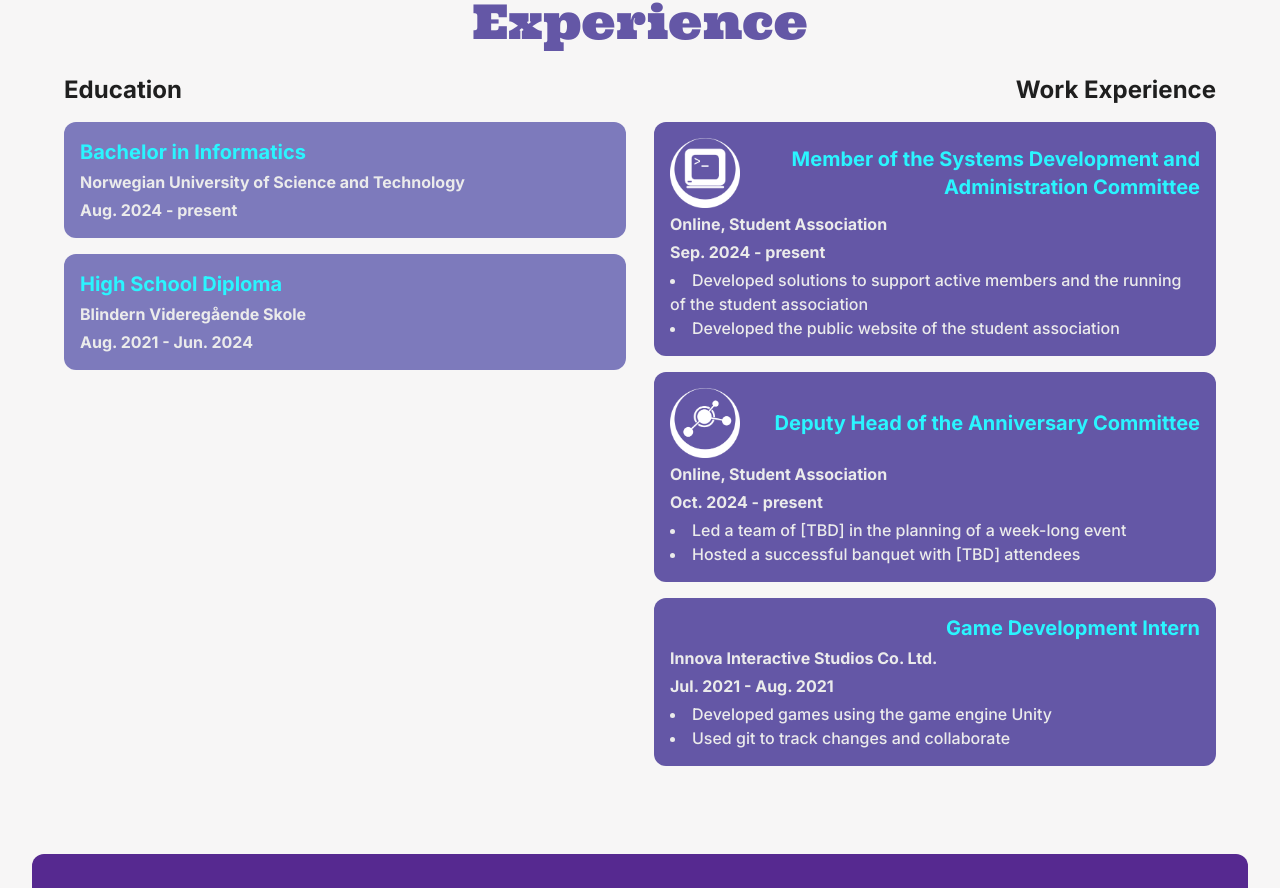
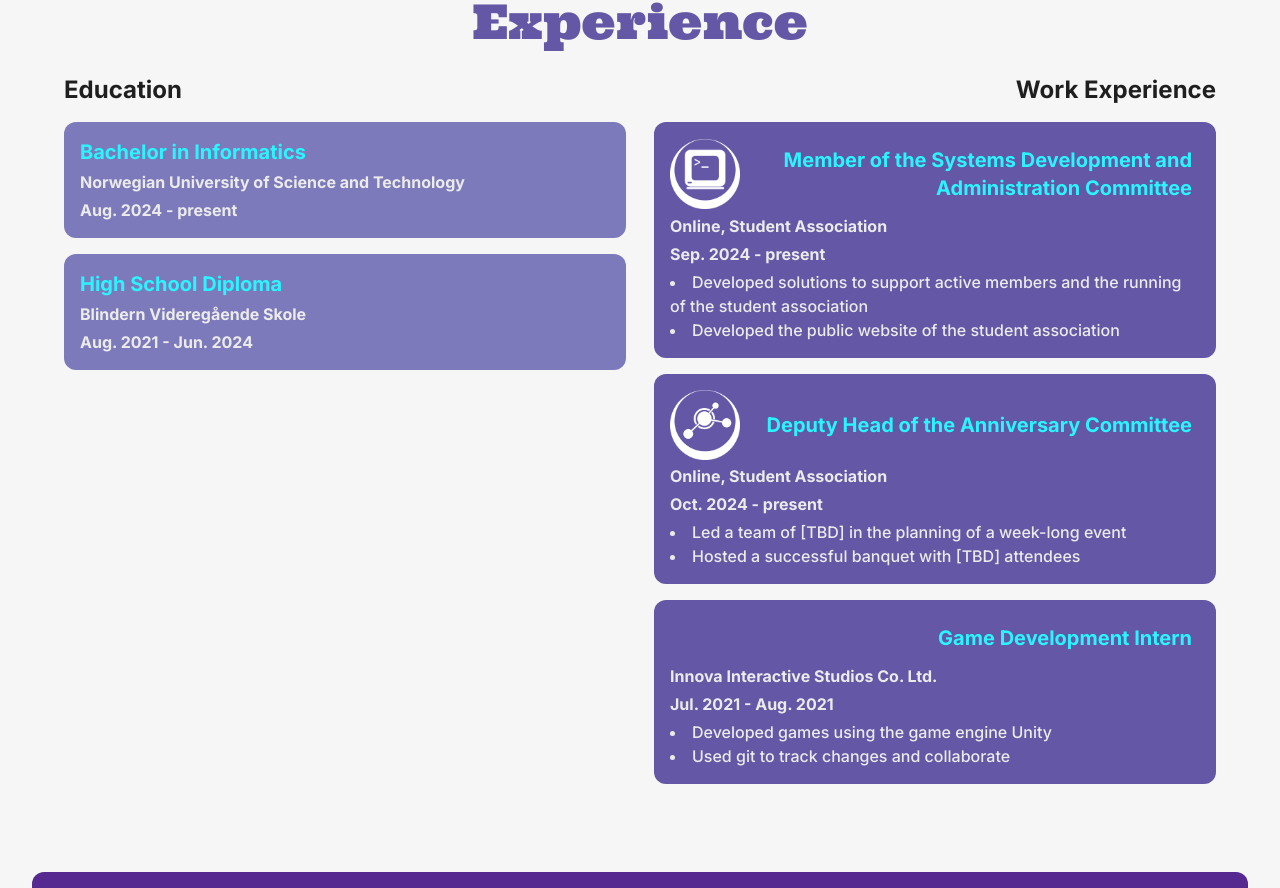
Before and after one commit to henrygraesberg/react_portfolio, a Next.js app: page / in a window 1280 px wide. Shown: the part 1606-2494 px from the top of the page. Built offline with nearby package versions, Linux system fonts and the light colour scheme.

Commit message:
Add margin to title text in work experience cards

```diff
--- a/src/app/components/experience/WorkExperience.tsx
+++ b/src/app/components/experience/WorkExperience.tsx
@@ -14,7 +14,7 @@ const WorkExperienceCard: FC<WorkExperienceCardProps> = ({ title, employer, time
     <div className="flex flex-col p-4 gap-1 rounded-xl bg-primary">
         <div className="flex items-center justify-between">
             {image && <Image src={image} alt={`${employer} logo`} width={70} />}
-            <h3 className="text-xl text-accent text-end flex-1 font-bold">{title}</h3>
+            <h3 className="text-xl text-accent text-end flex-1 font-bold m-2">{title}</h3>
         </div>
 
         <p className="text-text_secondary font-bold">{employer}</p>
```
